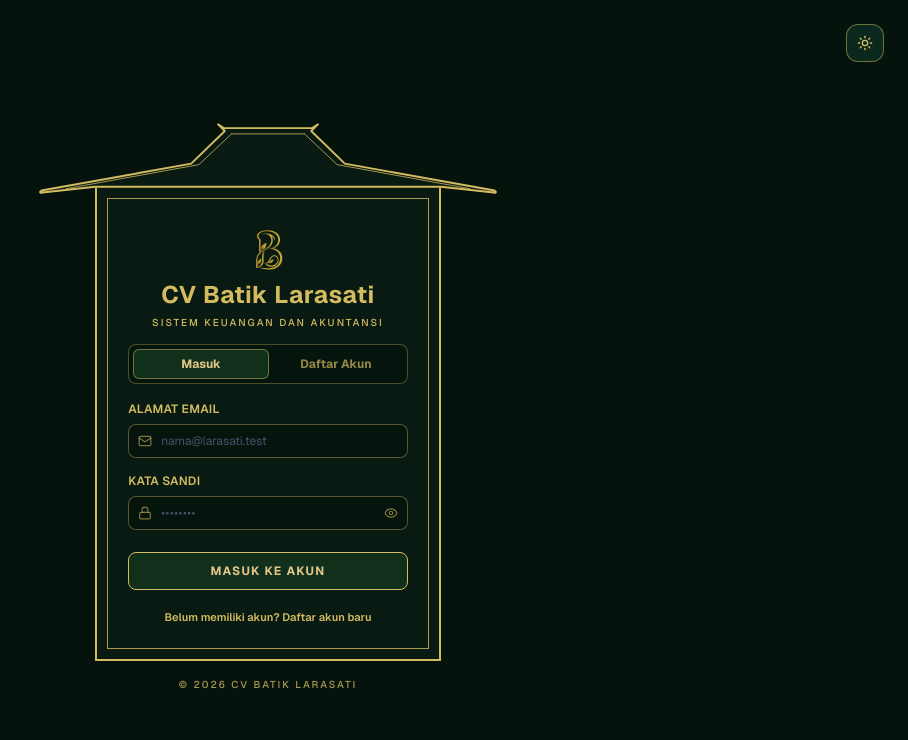
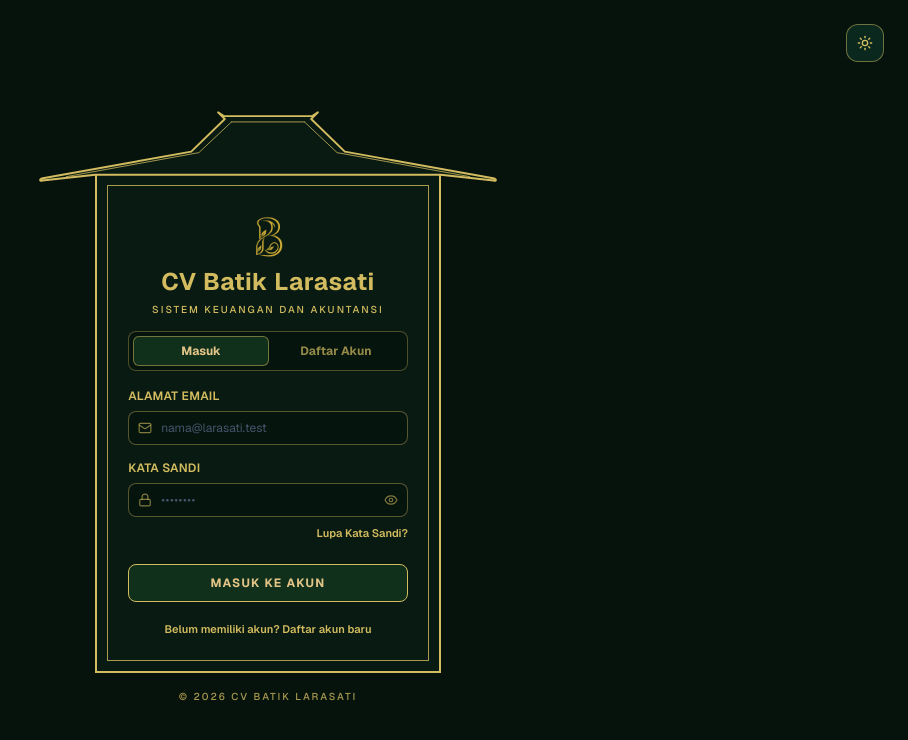
Before and after one commit to ayuanwar/finance-batik-larasati, a Next.js app: page /masuk in a window 1280 px wide. Shown: the top 740 px of the page, without its empty margins (372-1280 px from the left). Built offline with nearby package versions, Linux system fonts and the light colour scheme; no server answers.

Commit message:
Menambahkan tombol mockup Lupa Kata Sandi pada halaman login

```diff
--- a/src/app/masuk/page.tsx
+++ b/src/app/masuk/page.tsx
@@ -11,6 +11,7 @@ import {
   EyeOff,
   AlertCircle,
   CheckCircle2,
+  HelpCircle,
   Loader2,
   Sun,
   Moon,
@@ -48,6 +49,7 @@ export default function HalamanMasuk() {
   const [loading, setLoading] = useState(false);
   const [errorMessage, setErrorMessage] = useState<string | null>(null);
   const [successMessage, setSuccessMessage] = useState<string | null>(null);
+  const [infoMessage, setInfoMessage] = useState<string | null>(null);
   const [theme, setTheme] = useState<'light' | 'dark'>('dark');
 
   // Inisialisasi tema aktif sesuai preferensi sistem / localStorage
@@ -86,11 +88,24 @@ export default function HalamanMasuk() {
   const isPasswordValid = PASSWORD_REGEX.test(regPassword);
   const showPasswordWarning = regPasswordTouched && regPassword.length > 0 && !isPasswordValid;
 
+  // Handler Lupa Kata Sandi (Mockup Notifikasi / Alert)
+  const handleLupaPassword = (e: React.MouseEvent) => {
+    e.preventDefault();
+    setErrorMessage(null);
+    setSuccessMessage(null);
+    const pesan = 'Silakan hubungi Administrator (Direktur) untuk mengatur ulang kata sandi Anda.';
+    setInfoMessage(pesan);
+    if (typeof window !== 'undefined') {
+      alert(pesan);
+    }
+  };
+
   // Handler Masuk (Login)
   const handleMasuk = async (e: React.FormEvent) => {
     e.preventDefault();
     setErrorMessage(null);
     setSuccessMessage(null);
+    setInfoMessage(null);
 
     const emailTrim = email.trim();
     if (!emailTrim || !password) {
@@ -160,6 +175,7 @@ export default function HalamanMasuk() {
     e.preventDefault();
     setErrorMessage(null);
     setSuccessMessage(null);
+    setInfoMessage(null);
 
     const emailTrim = regEmail.trim();
     const namaTrim = regNamaLengkap.trim();
@@ -363,6 +379,7 @@ export default function HalamanMasuk() {
                   setMode('masuk');
                   setErrorMessage(null);
                   setSuccessMessage(null);
+                  setInfoMessage(null);
                 }}
                 className={`flex-1 py-1.5 px-3 rounded-md text-xs font-bold transition-all cursor-pointer ${
                   mode === 'masuk'
@@ -378,6 +395,7 @@ export default function HalamanMasuk() {
                   setMode('daftar');
                   setErrorMessage(null);
                   setSuccessMessage(null);
+                  setInfoMessage(null);
                 }}
                 className={`flex-1 py-1.5 px-3 rounded-md text-xs font-bold transition-all cursor-pointer ${
                   mode === 'daftar'
@@ -402,6 +420,14 @@ export default function HalamanMasuk() {
               <div className="w-full mb-3.5 p-2.5 rounded-lg bg-emerald-50 dark:bg-emerald-950/80 border border-emerald-300 dark:border-emerald-500/40 flex items-start gap-2 text-emerald-800 dark:text-emerald-200 text-xs animate-in fade-in duration-200">
                 <CheckCircle2 className="w-4 h-4 shrink-0 mt-0.5 text-emerald-600 dark:text-emerald-400" />
                 <span className="leading-snug">{successMessage}</span>
+              </div>
+            )}
+
+            {/* Notifikasi Informasi Jika Ada */}
+            {infoMessage && (
+              <div className="w-full mb-3.5 p-2.5 rounded-lg bg-amber-50 dark:bg-[#12281b] border border-[#D3BC5F] dark:border-[#D3BC5F]/60 flex items-start gap-2 text-[#11301B] dark:text-[#E4C588] text-xs animate-in fade-in duration-200">
+                <HelpCircle className="w-4 h-4 shrink-0 mt-0.5 text-[#bda343] dark:text-[#D3BC5F]" />
+                <span className="leading-snug">{infoMessage}</span>
               </div>
             )}
 
@@ -467,6 +493,17 @@ export default function HalamanMasuk() {
                         {showPassword ? <EyeOff className="h-3.5 w-3.5" /> : <Eye className="h-3.5 w-3.5" />}
                       </button>
                     </div>
+                  </div>
+
+                  {/* Tombol / Tautan Lupa Kata Sandi */}
+                  <div className="flex justify-end -mt-1.5">
+                    <button
+                      type="button"
+                      onClick={handleLupaPassword}
+                      className="text-[11px] font-semibold text-[#11301B]/80 dark:text-[#D3BC5F] hover:text-[#11301B] dark:hover:text-[#E4C588] hover:underline transition-colors cursor-pointer focus:outline-none"
+                    >
+                      Lupa Kata Sandi?
+                    </button>
                   </div>
 
                   {/* Tombol Masuk */}
```
